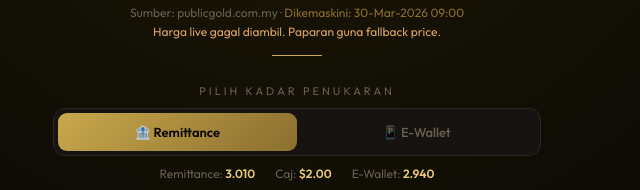
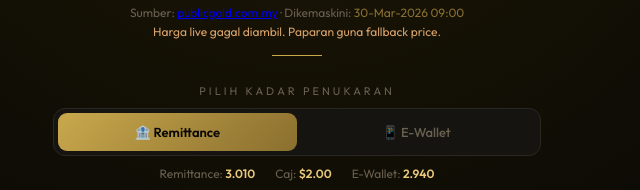
Before and after one commit to FakhriJaladi/simpanemasfj, a website: page index.html in a window 1280 px wide. Shown: the part 233-423 px from the top of the page, 343-983 px from the left. Drawn offline with nearby package versions, Linux system fonts and the light colour scheme; no server answers.

Commit message:
Add files via upload

```diff
--- a/index.html
+++ b/index.html
@@ -680,7 +680,7 @@
   <div class="header">
     <div class="tag">Simpan Emas Fakhri Jaladi</div>
     <h1>Harga Emas<br/><em>Hari Ini</em></h1>
-    <p class="last-updated">Sumber: publicgold.com.my · <span id="updateTime">—</span></p>
+    <p class="last-updated">Sumber: <a href="https://www.publicgold.com.my" target="_blank" rel="noopener noreferrer">publicgold.com.my</a> · Dikemaskini: <span id="updateTime">—</span></p>
     <p class="last-updated" id="liveStatus" style="margin-top:4px;">Sedang ambil harga live…</p>
   </div>
 
@@ -719,10 +719,9 @@
   </div>
 
   <div class="disclaimer">
-    Harga dalam RM adalah dari publicgold.com.my.<br/>
+    Harga dalam RM adalah dari <a href="https://www.publicgold.com.my" target="_blank" rel="noopener noreferrer">publicgold.com.my</a>.<br/>
     Harga BND dikira berdasarkan kadar penukaran yang dipilih.<br/>
-    Harga boleh berubah pada bila-bila masa. Semak kadar terkini sebelum transaksi.<br/>
-    Harga live cuba diambil automatik dari publicgold.com.my. Jika gagal, sistem akan guna fallback price.
+    Harga boleh berubah pada bila-bila masa. Semak kadar terkini sebelum transaksi.
   </div>
 </div>
 
@@ -913,7 +912,7 @@ function floor2(num){
   }
 
   function loadPrices() {
-    document.getElementById('updateTime').textContent = 'Dikemaskini: ' + PG_DATA.lastUpdate;
+    document.getElementById('updateTime').textContent = PG_DATA.lastUpdate || '—';
     renderPrices();
   }
 
```
Also changed, not shown: README.txt.
